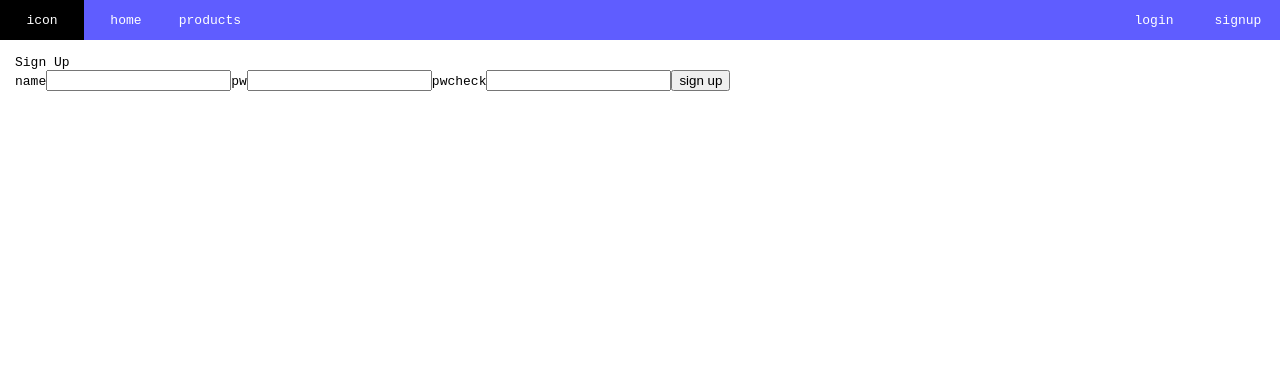
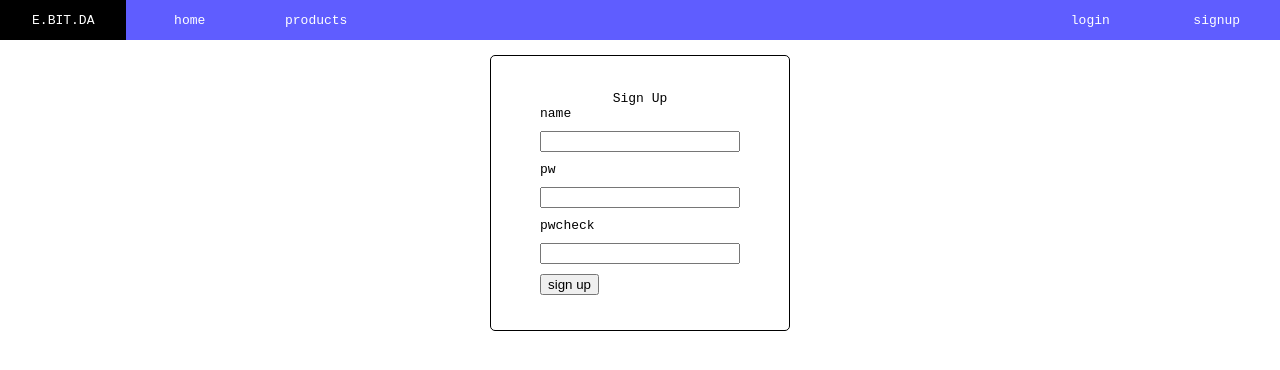
Before and after one commit to songvc/react-graphql, a React (Vite) app in the folder client/: page /signup in a window 1280 px wide. Shown: the top 370 px of the page. Built offline with nearby package versions, Linux system fonts and the light colour scheme; no server answers; what apollo-link-ws would draw is missing.

Commit message:
add ingeration

```diff
--- a/client/src/components/Account.js
+++ b/client/src/components/Account.js
@@ -1,11 +1,23 @@
 import React from 'react';
 import { useSelector } from 'react-redux';
+import styled from 'styled-components';
 
+const Frame = styled.div`
+    padding: 10px;
+`;
+const Container = styled.div`
+    width: 100%;
+    padding: 10px;
+`;
 const AccountDetails = () => {
     const session = useSelector(state => state.session);
-    return <div>
-        logged in as {session.user.email}
-    </div>
+    console.log('session',session);
+    return <Frame>
+        <Container>
+            <div>email: {session.user.email} </div>
+            <div>id: {session.user.id}</div>
+        </Container>
+    </Frame>
 }
 
 export default AccountDetails;
--- a/client/src/components/Header.js
+++ b/client/src/components/Header.js
@@ -1,6 +1,7 @@
 import React, { useState } from 'react';
 import styled from 'styled-components';
 import { Link } from 'react-router-dom';
+import { useSelector } from 'react-redux';
 
 const Container = styled.div`
     display: flex;
@@ -14,7 +15,7 @@ const Item = styled.div`
     align-items: center;
     justify-content: center;
     height: 100%;
-    width: 100px;
+    width: 200px;
     color: white;
     cursor: pointer;
     display: flex;
@@ -28,9 +29,15 @@ const Filler = styled.div`
 `
 
 const Header = () => {
+    const session = useSelector(state => state.session);
+    console.log('header', session);
+    if (session) {
+        console.log('header', session.user.email);
+    }
+
     return <Container>
         <Item>
-            <Link to="/">icon</Link>
+            <Link to="/">E.BIT.DA</Link>
         </Item>
         <Item>
             <Link to="/home">home</Link>
@@ -42,7 +49,7 @@ const Header = () => {
 
         </Filler>
         <Item>
-            <Link to="/login">login</Link>
+            <Link to="/login">{(session)? session.user.email : 'login'}</Link>
         </Item>
         <Item>
             <Link to="/signup">signup</Link>
--- a/client/src/components/MainBoard.js
+++ b/client/src/components/MainBoard.js
@@ -35,7 +35,7 @@ const MainBoard = () => {
     const filtered = data.filter((data,i) => i < 50);
 
     return <Frame>
-        <Header>U.S. Stocks</Header>
+        <Header>Stock Market</Header>
             <Container>
                 {error && 'error!'}
                 {loading && 'loading'}
@@ -43,7 +43,7 @@ const MainBoard = () => {
                     return <StockTicker key={i} {...ticker} />
                 })}
             </Container>
-        <Header>Crypto</Header>
+        <Header>Cryptocurrency Market</Header>
             <Container>
                 {error && 'error!'}
                 {loading && 'loading'}
@@ -51,7 +51,7 @@ const MainBoard = () => {
                     return <StockTicker key={i} {...ticker} />
                 })}
             </Container>
-        <Header>Forex</Header>
+        <Header>Forex Market</Header>
             <Container>
                 {error && 'error!'}
                 {loading && 'loading'}
--- a/client/src/components/Signup.js
+++ b/client/src/components/Signup.js
@@ -3,11 +3,39 @@ import { useMutation } from '@apollo/react-hooks';
 import { gql } from 'apollo-boost';
 import styled from 'styled-components';
 
-
+const Frame = styled.div`
+    width: 100%;
+    display: flex;
+    align-items: center;
+    justify-content: center;
+`;
 const Container = styled.div`
     margin : 15px;
+    display: flex;
+    flex-direction: column;
+    width: 300px;
+    align-items: center;
+    justify-content: center;
+    padding: 35px 0px;
+    border: 1px solid black;
+    border-radius: 5px;
 `;
-
+const Label = styled.label`
+    display: block;
+`;
+const Button = styled.button`
+    display: block;
+    :focus {
+        outline: none;
+    }
+`;
+const Input = styled.input`
+    margin: 10px 0px;
+    width: 200px;
+    :focus {
+        outline: none;
+    }
+`;
 
 const mutation = gql`
     mutation($email: String!, $password: String!) {
@@ -44,18 +72,20 @@ const Signup = () => {
         console.log('result', result);
     }
 
-    return <Container>
-        <div>Sign Up</div>
-        <form onSubmit={handleSubmit}>
-            <label>name</label>
-            <input type='text' value={name} onChange={handleName}/>
-            <label>pw</label>
-            <input type='text' value={pw} onChange={handlePW}/>
-            <label>pwcheck</label>
-            <input type='text' value={pw} onChange={handlePW}/>
-            <button>sign up</button>
-        </form>
-    </Container>
+    return <Frame>
+        <Container>
+            <div>Sign Up</div>
+            <form onSubmit={handleSubmit}>
+                <Label>name</Label>
+                <Input type='text' value={name} onChange={handleName}/>
+                <Label>pw</Label>
+                <Input type='text' value={pw} onChange={handlePW}/>
+                <Label>pwcheck</Label>
+                <Input type='text' value={pw} onChange={handlePW}/>
+                <Button>sign up</Button>
+            </form>
+        </Container>
+    </Frame>
 }
 
 export default Signup;
--- a/client/src/components/StockTicker.js
+++ b/client/src/components/StockTicker.js
@@ -8,6 +8,7 @@ const Container = styled.div`
     display: flex;
     justify-content: space-between;
     border: 1px solid black;
+    cursor: pointer;
 `
 const Symbol = styled.div`
     color: red;
```
Also changed, not shown: client/src/components/Recommended.js (added, +10 -0 lines), client/src/components/Searchbar.js (+8 -2 lines).
